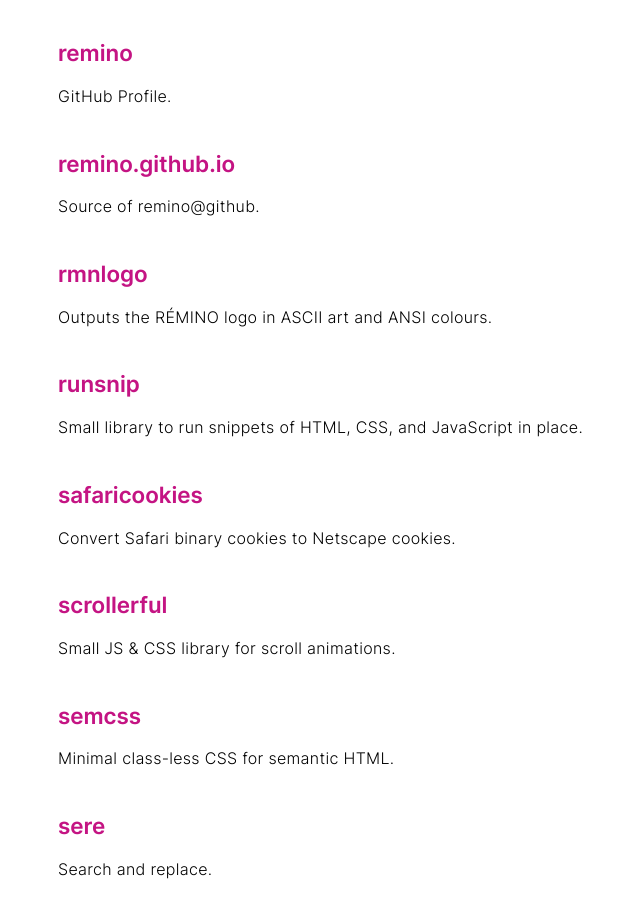
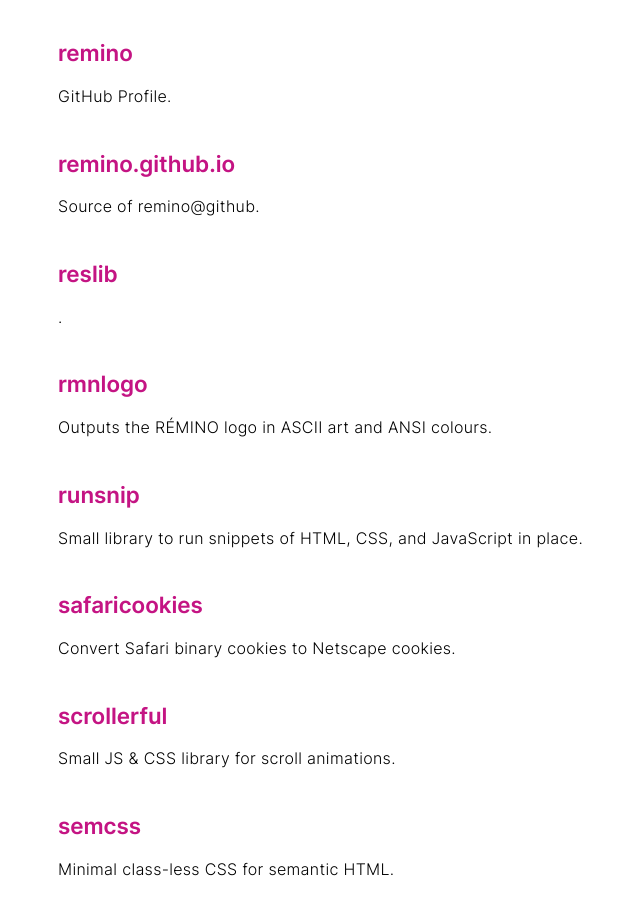
Before and after one commit to remino/remino.github.io, a Jekyll site: the page built from index.md, in a window 1280 px wide and 900 px high, scrolled down 5387 px. Shown: the whole window, without its empty margins (302-942 px from the left). Built offline with Jekyll 4.4.1, drawn with Linux system fonts in a browser that asks for light colours.

Commit message:
Add reslib repo

```diff
--- a/_data/repos.json
+++ b/_data/repos.json
@@ -282,6 +282,12 @@
 		"url": "https://github.com/remino/remino.github.io"
 	},
 	{
+		"description": "",
+		"homepageUrl": "",
+		"name": "reslib",
+		"url": "https://github.com/remino/reslib"
+	},
+	{
 		"description": "Outputs the RÉMINO logo in ASCII art and ANSI colours",
 		"homepageUrl": "",
 		"name": "rmnlogo",
```
